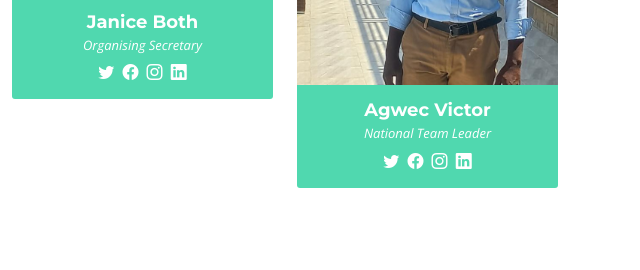
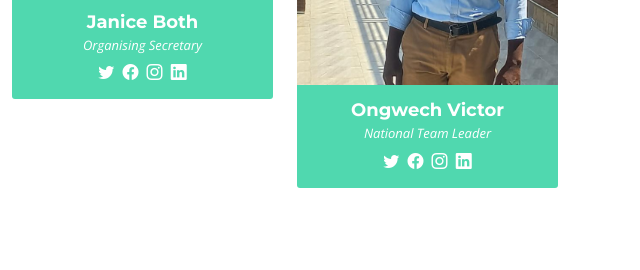
Before and after one commit to sedrickotolo/livingdreams, a plain HTML site: page index.html in a window 1280 px wide. Shown: the part 5003-5273 px from the top of the page, 640-1280 px from the left. Drawn offline with nearby package versions, Linux system fonts and the light colour scheme.

Commit message:
Update index.html

```diff
--- a/index.html
+++ b/index.html
@@ -451,7 +451,7 @@
             <div class="member">
               <div class="pic"><img src="assets/img/team-4.jpg" alt=""></div>
               <div class="details">
-                <h4>Agwec Victor</h4>
+                <h4>Ongwech Victor</h4>
                 <span>National Team Leader</span>
                 <div class="social">
                   <a href=""><i class="bi bi-twitter"></i></a>
```
